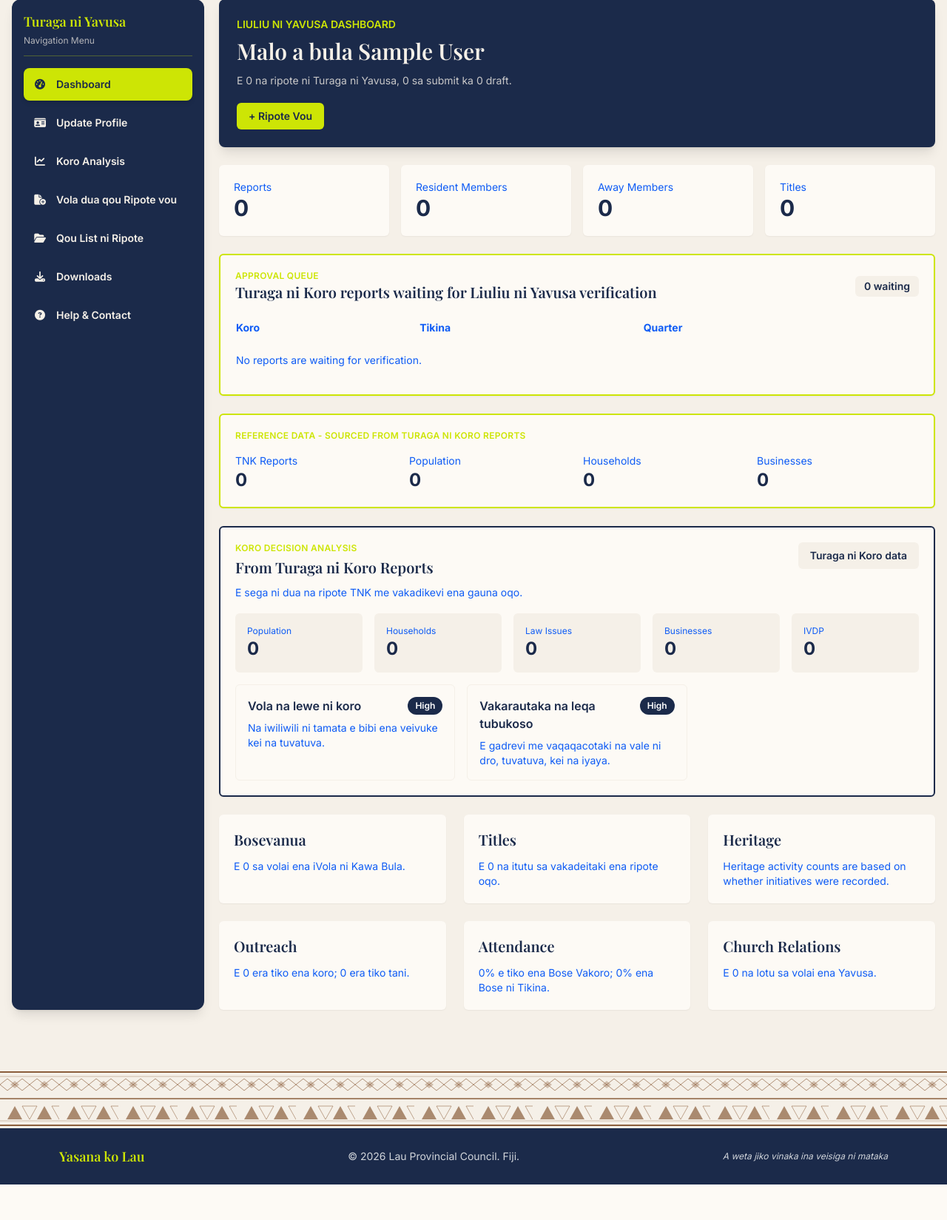
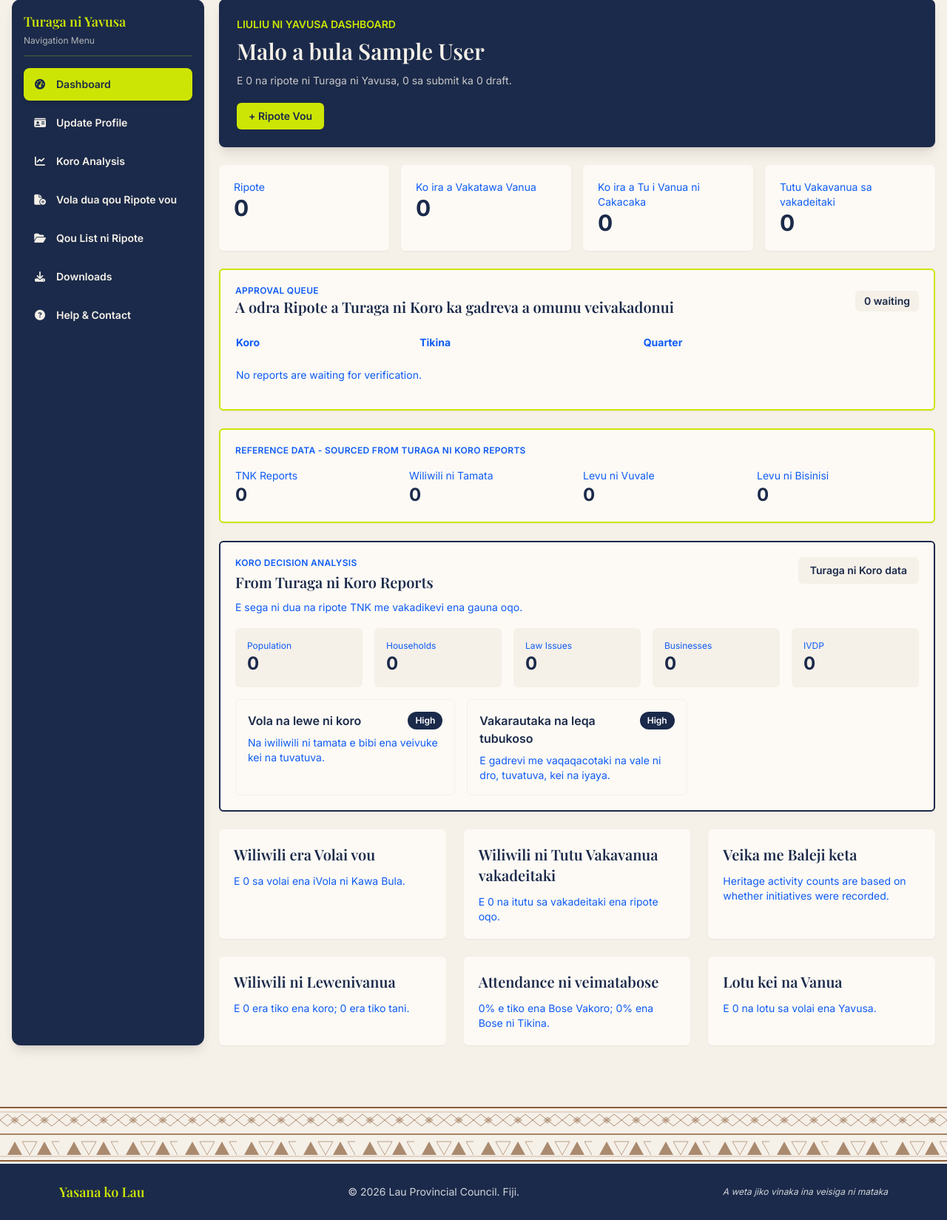
Before and after one commit to elikibula/yasana_ko_lau, a Django app: page /turaga-ni-yavusa/dashboard/ in a window 1280 px wide. Shown: the part 134-1783 px from the top of the page at 74% size. Before the commit the page ends 1735 px from the top, so only its background shows below. Run offline with Django 5.2, Linux system fonts and the light colour scheme; the visitor is signed in with stand-in values (Sample User, id 1); data comes from the database, SQL or seed files in the repository; data that the repository does not hold is empty; some libraries are stand-ins or nearby versions.

Commit message:
dashboards updates

```diff
--- a/templates/turaga_ni_yavusa/dashboard.html
+++ b/templates/turaga_ni_yavusa/dashboard.html
@@ -16,16 +16,16 @@
       <a href="{% url 'turaga_ni_yavusa:report_create' %}" class="mt-5 inline-flex rounded-md bg-lau-gold px-4 py-2 text-sm font-semibold text-lau-navy">+ Ripote Vou</a>
     </div>
     <div class="mt-6 grid gap-4 sm:grid-cols-2 lg:grid-cols-4">
-      <div class="rounded-md bg-lau-white p-5 shadow-sm"><p class="text-sm text-lau-muted">Reports</p><p class="text-3xl font-bold text-lau-navy">{{ analysis.overview.total_reports|intcomma }}</p></div>
-      <div class="rounded-md bg-lau-white p-5 shadow-sm"><p class="text-sm text-lau-muted">Resident Members</p><p class="text-3xl font-bold text-lau-navy">{{ analysis.outreach.resident_total|intcomma }}</p></div>
-      <div class="rounded-md bg-lau-white p-5 shadow-sm"><p class="text-sm text-lau-muted">Away Members</p><p class="text-3xl font-bold text-lau-navy">{{ analysis.outreach.away_total|intcomma }}</p></div>
-      <div class="rounded-md bg-lau-white p-5 shadow-sm"><p class="text-sm text-lau-muted">Titles</p><p class="text-3xl font-bold text-lau-navy">{{ analysis.titles.confirmed_total|intcomma }}</p></div>
+      <div class="rounded-md bg-lau-white p-5 shadow-sm"><p class="text-sm text-lau-muted">Ripote</p><p class="text-3xl font-bold text-lau-navy">{{ analysis.overview.total_reports|intcomma }}</p></div>
+      <div class="rounded-md bg-lau-white p-5 shadow-sm"><p class="text-sm text-lau-muted">Ko ira a Vakatawa Vanua</p><p class="text-3xl font-bold text-lau-navy">{{ analysis.outreach.resident_total|intcomma }}</p></div>
+      <div class="rounded-md bg-lau-white p-5 shadow-sm"><p class="text-sm text-lau-muted">Ko ira a Tu i Vanua ni Cakacaka</p><p class="text-3xl font-bold text-lau-navy">{{ analysis.outreach.away_total|intcomma }}</p></div>
+      <div class="rounded-md bg-lau-white p-5 shadow-sm"><p class="text-sm text-lau-muted">Tutu Vakavanua sa vakadeitaki</p><p class="text-3xl font-bold text-lau-navy">{{ analysis.titles.confirmed_total|intcomma }}</p></div>
     </div>
     <section class="mt-6 rounded-md border-2 border-lau-gold bg-lau-white p-5 shadow-sm">
       <div class="flex flex-col gap-2 sm:flex-row sm:items-center sm:justify-between">
         <div>
-          <p class="text-xs font-semibold uppercase tracking-wide text-lau-gold">Approval Queue</p>
-          <h2 class="font-display text-xl text-lau-navy">Turaga ni Koro reports waiting for Liuliu ni Yavusa verification</h2>
+          <p class="text-xs font-semibold uppercase tracking-wide text-lau-muted">Approval Queue</p>
+          <h2 class="font-display text-xl text-lau-navy">A odra Ripote a Turaga ni Koro ka gadreva a omunu veivakadonui</h2>
         </div>
         <span class="rounded-md bg-lau-cream px-3 py-1 text-sm font-semibold text-lau-navy">{{ tnk_review_queue.count }} waiting</span>
       </div>
@@ -44,18 +44,18 @@
     </section>
     <div class="mt-6 grid gap-6 lg:grid-cols-3">
       <section class="rounded-md border-2 border-lau-gold bg-lau-white p-5 shadow-sm lg:col-span-3">
-        <p class="text-xs font-semibold uppercase tracking-wide text-lau-gold">Reference Data - sourced from Turaga ni Koro reports</p>
+        <p class="text-xs font-semibold uppercase tracking-wide text-lau-muted">Reference Data - sourced from Turaga ni Koro reports</p>
         <div class="mt-4 grid gap-4 sm:grid-cols-4">
           <div><p class="text-sm text-lau-muted">TNK Reports</p><p class="text-2xl font-bold text-lau-navy">{{ reference_data.report_count|intcomma }}</p></div>
-          <div><p class="text-sm text-lau-muted">Population</p><p class="text-2xl font-bold text-lau-navy">{{ reference_data.population_total|intcomma }}</p></div>
-          <div><p class="text-sm text-lau-muted">Households</p><p class="text-2xl font-bold text-lau-navy">{{ reference_data.household_total|intcomma }}</p></div>
-          <div><p class="text-sm text-lau-muted">Businesses</p><p class="text-2xl font-bold text-lau-navy">{{ reference_data.business_total|intcomma }}</p></div>
+          <div><p class="text-sm text-lau-muted">Wiliwili ni Tamata</p><p class="text-2xl font-bold text-lau-navy">{{ reference_data.population_total|intcomma }}</p></div>
+          <div><p class="text-sm text-lau-muted">Levu ni Vuvale</p><p class="text-2xl font-bold text-lau-navy">{{ reference_data.household_total|intcomma }}</p></div>
+          <div><p class="text-sm text-lau-muted">Levu ni Bisinisi</p><p class="text-2xl font-bold text-lau-navy">{{ reference_data.business_total|intcomma }}</p></div>
         </div>
       </section>
       <section id="koro-analysis" class="scroll-mt-6 rounded-md border-2 border-lau-navy bg-lau-white p-5 shadow-sm lg:col-span-3">
         <div class="flex flex-col gap-2 sm:flex-row sm:items-start sm:justify-between">
           <div>
-            <p class="text-xs font-semibold uppercase tracking-wide text-lau-gold">Koro Decision Analysis</p>
+            <p class="text-xs font-semibold uppercase tracking-wide text-lau-muted">Koro Decision Analysis</p>
             <h2 class="mt-1 font-display text-xl text-lau-navy">From Turaga ni Koro Reports</h2>
             <p class="mt-2 text-sm leading-6 text-lau-muted">{{ koro_analysis.summary_text }}</p>
           </div>
@@ -82,12 +82,12 @@
           {% endfor %}
         </div>
       </section>
-      <section class="rounded-md bg-lau-white p-5 shadow-sm"><h2 class="font-display text-xl text-lau-navy">Bosevanua</h2><p class="mt-3 text-sm text-lau-muted">{{ analysis.bosevanua.summary }}</p></section>
-      <section class="rounded-md bg-lau-white p-5 shadow-sm"><h2 class="font-display text-xl text-lau-navy">Titles</h2><p class="mt-3 text-sm text-lau-muted">{{ analysis.titles.summary }}</p></section>
-      <section class="rounded-md bg-lau-white p-5 shadow-sm"><h2 class="font-display text-xl text-lau-navy">Heritage</h2><p class="mt-3 text-sm text-lau-muted">{{ analysis.heritage.summary }}</p></section>
-      <section class="rounded-md bg-lau-white p-5 shadow-sm"><h2 class="font-display text-xl text-lau-navy">Outreach</h2><p class="mt-3 text-sm text-lau-muted">{{ analysis.outreach.summary }}</p></section>
-      <section class="rounded-md bg-lau-white p-5 shadow-sm"><h2 class="font-display text-xl text-lau-navy">Attendance</h2><p class="mt-3 text-sm text-lau-muted">{{ analysis.attendance.summary }}</p></section>
-      <section class="rounded-md bg-lau-white p-5 shadow-sm"><h2 class="font-display text-xl text-lau-navy">Church Relations</h2><p class="mt-3 text-sm text-lau-muted">{{ analysis.church_relations.summary }}</p></section>
+      <section class="rounded-md bg-lau-white p-5 shadow-sm"><h2 class="font-display text-xl text-lau-navy">Wiliwili era Volai vou</h2><p class="mt-3 text-sm text-lau-muted">{{ analysis.bosevanua.summary }}</p></section>
+      <section class="rounded-md bg-lau-white p-5 shadow-sm"><h2 class="font-display text-xl text-lau-navy">Wiliwili ni Tutu Vakavanua vakadeitaki</h2><p class="mt-3 text-sm text-lau-muted">{{ analysis.titles.summary }}</p></section>
+      <section class="rounded-md bg-lau-white p-5 shadow-sm"><h2 class="font-display text-xl text-lau-navy">Veika me Baleji keta</h2><p class="mt-3 text-sm text-lau-muted">{{ analysis.heritage.summary }}</p></section>
+      <section class="rounded-md bg-lau-white p-5 shadow-sm"><h2 class="font-display text-xl text-lau-navy">Wiliwili ni Lewenivanua</h2><p class="mt-3 text-sm text-lau-muted">{{ analysis.outreach.summary }}</p></section>
+      <section class="rounded-md bg-lau-white p-5 shadow-sm"><h2 class="font-display text-xl text-lau-navy">Attendance ni veimatabose</h2><p class="mt-3 text-sm text-lau-muted">{{ analysis.attendance.summary }}</p></section>
+      <section class="rounded-md bg-lau-white p-5 shadow-sm"><h2 class="font-display text-xl text-lau-navy">Lotu kei na Vanua</h2><p class="mt-3 text-sm text-lau-muted">{{ analysis.church_relations.summary }}</p></section>
     </div>
       </div>
     </div>
```
Also changed, not shown: templates/mata_ni_tikina/dashboard.html (+6 -6 lines), templates/turani/dashboard.html (+18 -18 lines), 1 other file.
